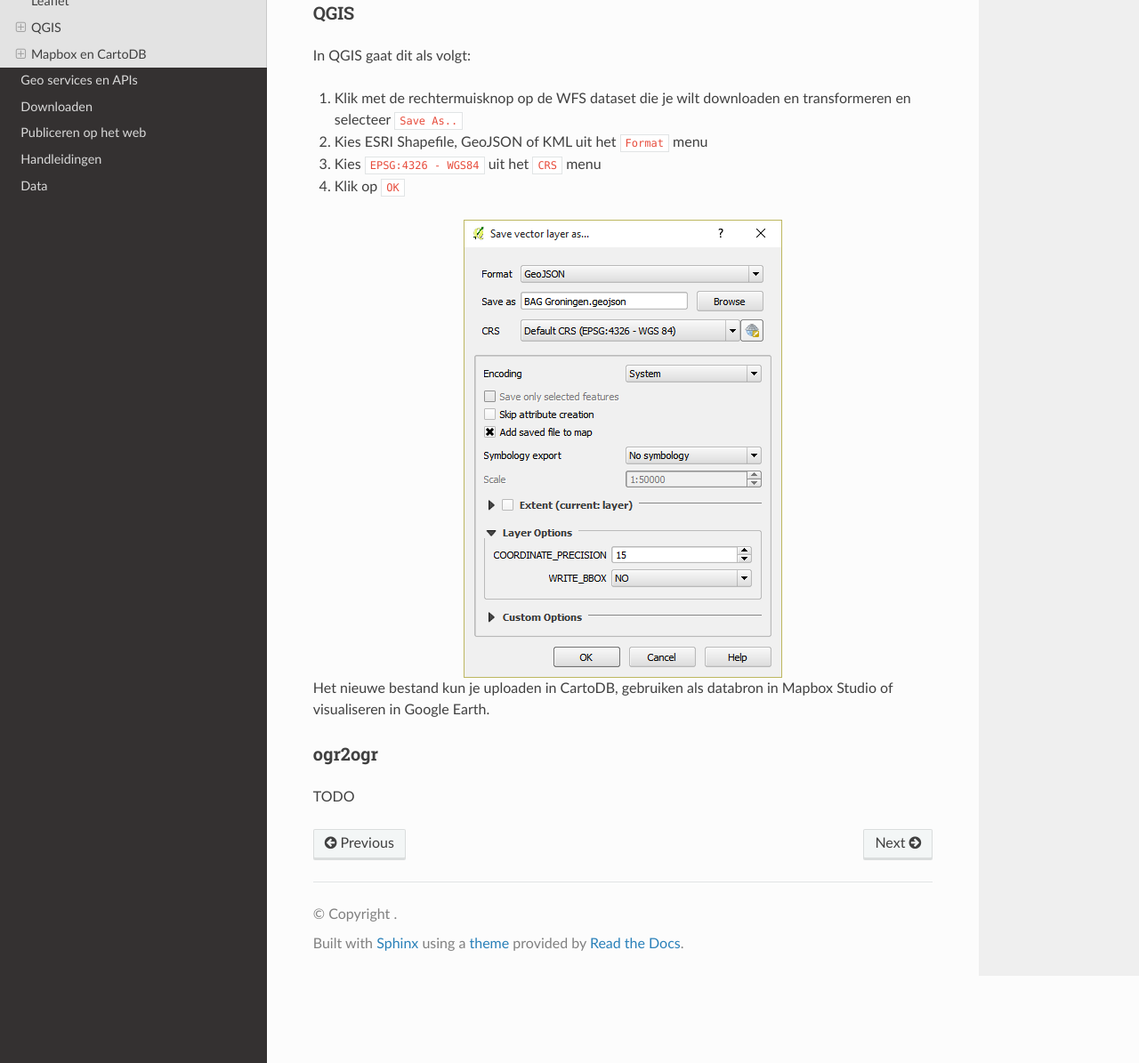
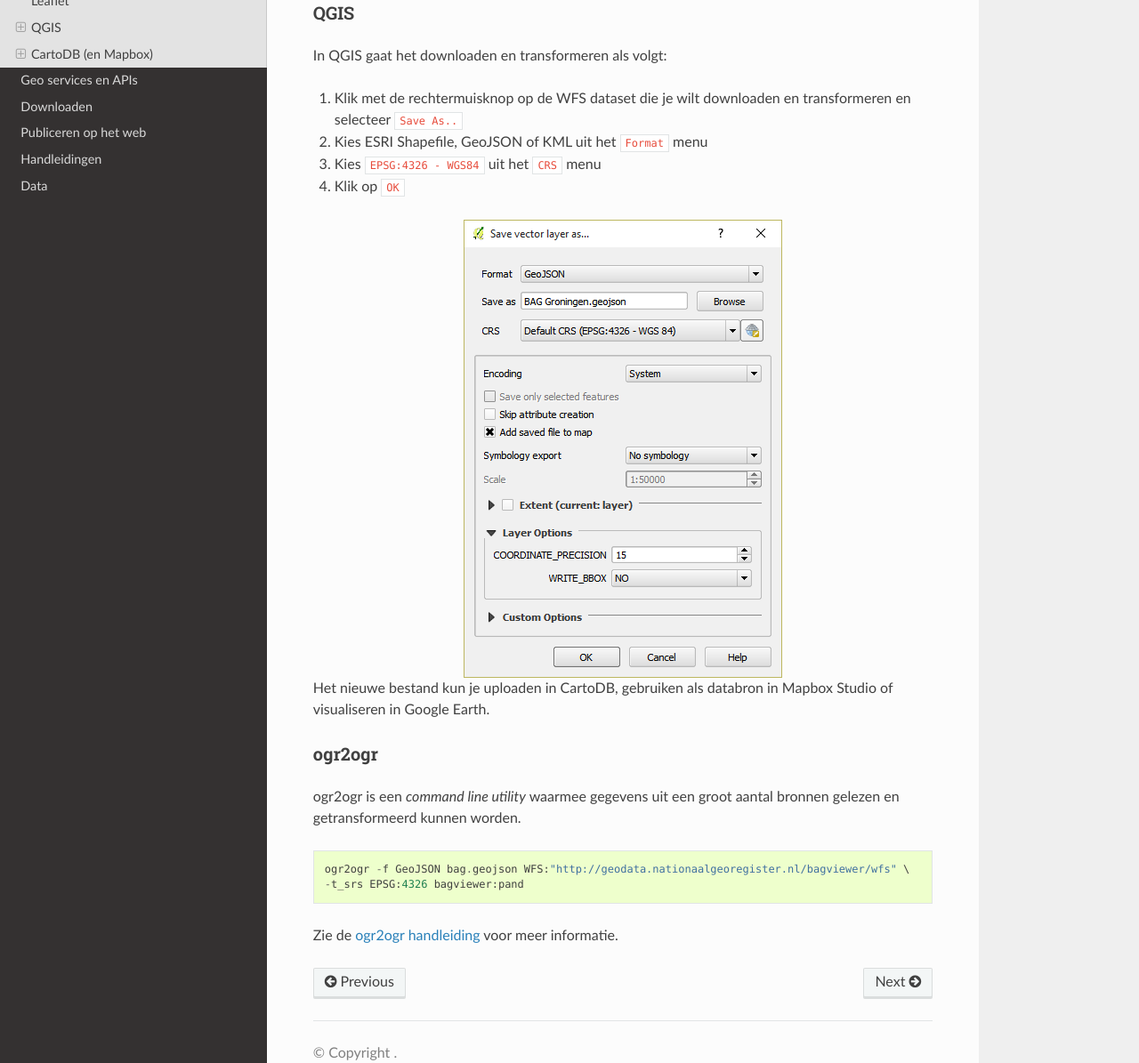
Before and after one commit to LivericA/PDOK, a Sphinx documentation site: the page built from docs/quickstart.rst, in a window 1280 px wide and 1400 px high, scrolled down 4672 px, cut to the strip 205-1400 px from the top of the window. Shown: the whole strip at 89% size. Built offline with Sphinx 7.4.7 and the Read the Docs theme 2.0.0, drawn with Linux system fonts in a browser that asks for light colours; some of the changed text lies outside the part shown.

Commit message:
add simple ogr2ogr instructions

```diff
--- a/docs/quickstart.rst
+++ b/docs/quickstart.rst
@@ -99,9 +99,9 @@ WMS / WMTS - Actueel Hoogtebestand Nederland
 QGIS ondersteunt de WMS GetFeatureInfo request. Hiermee kun je de waarde van een pixel (in dit geval de hoogte uit de AHN) opvragen. Klik op ``View`` -> ``Identify Features`` -> locatie op de kaart.
 
 
-*****************
-Mapbox en CartoDB
-*****************
+*******************
+CartoDB (en Mapbox)
+*******************
 
 De Nederlandse geo services en APIs leveren, volgens de geldende standaarden, gegevens als Geography Markup Language (GML) in het Nederlandse Rijksdriehoekscoordinatenstelsel (RD). Om ze geschikt te maken voor Mapbox, CartoDB, Google Maps e.a. moeten ze getransformeerd worden naar Shapefiles/GeoJSON en het WGS84 coordinatenstelsel.
 
@@ -112,7 +112,7 @@ De Nederlandse geo services en APIs leveren, volgens de geldende standaarden, ge
 QGIS
 ====
 
-In QGIS gaat dit als volgt:
+In QGIS gaat het downloaden en transformeren als volgt:
 
 1. Klik met de rechtermuisknop op de WFS dataset die je wilt downloaden en transformeren en selecteer ``Save As..``
 2. Kies ESRI Shapefile, GeoJSON of KML uit het ``Format`` menu
@@ -127,4 +127,11 @@ Het nieuwe bestand kun je uploaden in CartoDB, gebruiken als databron in Mapbox
 ogr2ogr
 =======
 
-TODO
+ogr2ogr is een *command line utility* waarmee gegevens uit een groot aantal bronnen gelezen en getransformeerd kunnen worden.
+
+::
+
+    ogr2ogr -f GeoJSON bag.geojson WFS:"http://geodata.nationaalgeoregister.nl/bagviewer/wfs" \
+    -t_srs EPSG:4326 bagviewer:pand
+
+Zie de :ref:`ogr2ogr handleiding <ogr2ogr tutorial>` voor meer informatie.
```
Also changed, not shown: other parts of docs/quickstart.rst (+3 -3 lines).
